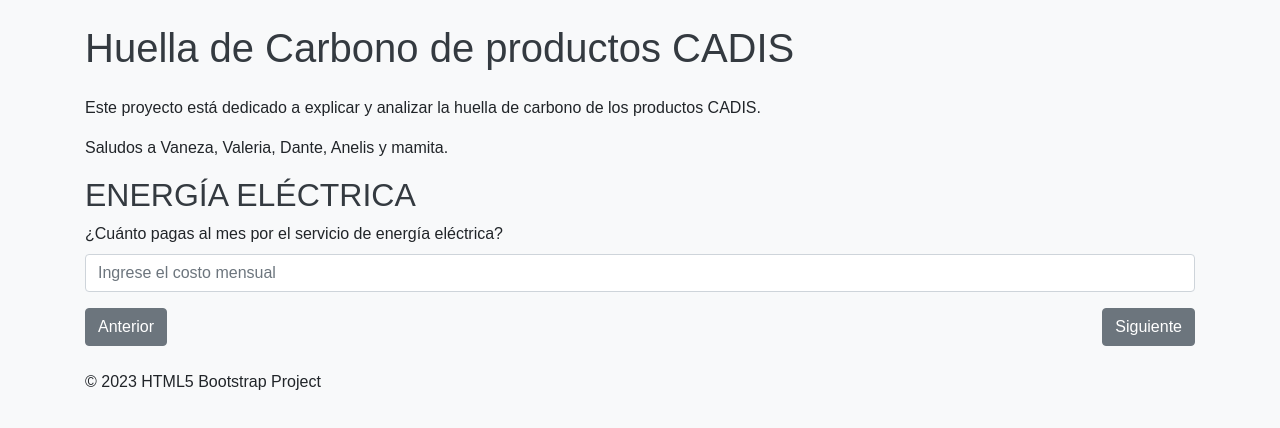
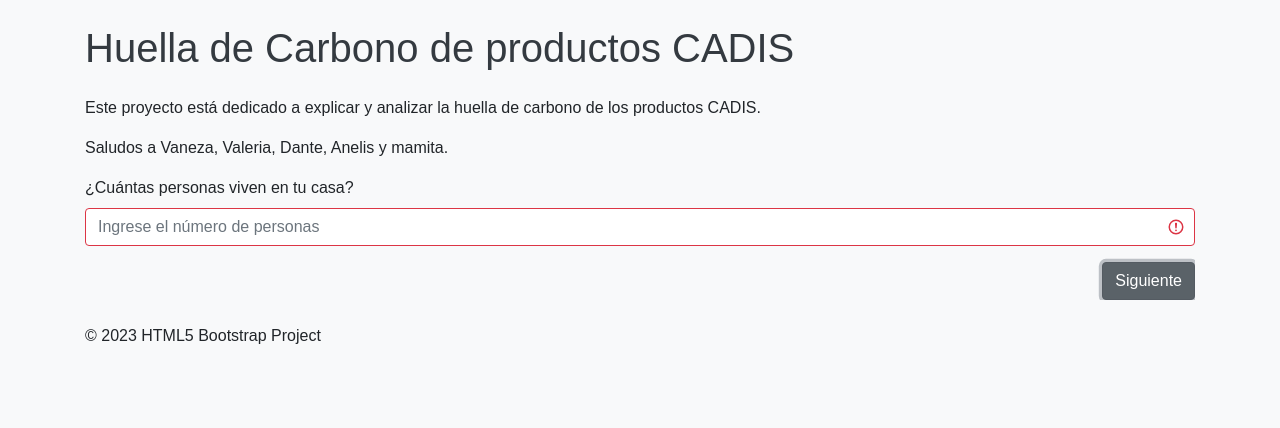
Before and after one commit to LeandraD7/html5-bootstrap-project, a website: page index.html in a window 1280 px wide. Both pictures are taken after a click on the button "Siguiente". Drawn offline with nearby package versions, Linux system fonts and the light colour scheme.

Commit message:
Implementar validación de entrada y navegación en el carrusel

```diff
--- a/index.html
+++ b/index.html
@@ -38,7 +38,7 @@
                             <input type="text" class="form-control" id="householdMembers" placeholder="Ingrese el número de personas" oninput="validateNumberInput(this)">
                         </div>
                         <div class="d-flex justify-content-end">
-                            <button class="btn btn-secondary" onclick="$('#carouselExampleIndicators').carousel('next')">Siguiente</button>
+                            <button class="btn btn-secondary" onclick="validateAndNext(this)">Siguiente</button>
                         </div>
                     </div>
                     <div class="carousel-item">
@@ -49,7 +49,7 @@
                         </div>
                         <div class="d-flex justify-content-between">
                             <button class="btn btn-secondary" onclick="$('#carouselExampleIndicators').carousel('prev')">Anterior</button>
-                            <button class="btn btn-secondary" onclick="$('#carouselExampleIndicators').carousel('next')">Siguiente</button>
+                            <button class="btn btn-secondary" onclick="validateAndNext(this)">Siguiente</button>
                         </div>
                     </div>
                     <div class="carousel-item">
@@ -61,7 +61,7 @@
                         </div>
                         <div class="d-flex justify-content-between">
                             <button class="btn btn-secondary" onclick="$('#carouselExampleIndicators').carousel('prev')">Anterior</button>
-                            <button class="btn btn-secondary" onclick="$('#carouselExampleIndicators').carousel('next')">Siguiente</button>
+                            <button class="btn btn-secondary" onclick="validateAndNext(this)">Siguiente</button>
                         </div>
                     </div>
                     <div class="carousel-item">
@@ -72,7 +72,7 @@
                         </div>
                         <div class="d-flex justify-content-between">
                             <button class="btn btn-secondary" onclick="$('#carouselExampleIndicators').carousel('prev')">Anterior</button>
-                            <button class="btn btn-secondary" onclick="$('#carouselExampleIndicators').carousel('next')">Siguiente</button>
+                            <button class="btn btn-secondary" onclick="validateAndNext(this)">Siguiente</button>
                         </div>
                     </div>
                     <div class="carousel-item">
@@ -83,7 +83,7 @@
                         </div>
                         <div class="d-flex justify-content-between">
                             <button class="btn btn-secondary" onclick="$('#carouselExampleIndicators').carousel('prev')">Anterior</button>
-                            <button class="btn btn-secondary" onclick="$('#carouselExampleIndicators').carousel('next')">Siguiente</button>
+                            <button class="btn btn-secondary" onclick="validateAndNext(this)">Siguiente</button>
                         </div>
                     </div>
                     <div class="carousel-item">
@@ -93,7 +93,7 @@
                         </div>
                         <div class="d-flex justify-content-between">
                             <button class="btn btn-secondary" onclick="$('#carouselExampleIndicators').carousel('prev')">Anterior</button>
-                            <button class="btn btn-secondary" onclick="$('#carouselExampleIndicators').carousel('next')">Siguiente</button>
+                            <button class="btn btn-secondary" onclick="validateAndNext(this)">Siguiente</button>
                         </div>
                     </div>
                     <div class="carousel-item">
@@ -103,7 +103,7 @@
                         </div>
                         <div class="d-flex justify-content-between">
                             <button class="btn btn-secondary" onclick="$('#carouselExampleIndicators').carousel('prev')">Anterior</button>
-                            <button class="btn btn-secondary" onclick="$('#carouselExampleIndicators').carousel('next')">Siguiente</button>
+                            <button class="btn btn-secondary" onclick="validateAndNext(this)">Siguiente</button>
                         </div>
                     </div>
                     <div class="carousel-item">
@@ -113,20 +113,21 @@
                         </div>
                         <div class="d-flex justify-content-between">
                             <button class="btn btn-secondary" onclick="$('#carouselExampleIndicators').carousel('prev')">Anterior</button>
-                            <button class="btn btn-secondary" onclick="$('#carouselExampleIndicators').carousel('next')">Siguiente</button>
+                            <button class="btn btn-secondary" onclick="validateAndNext(this)">Siguiente</button>
 
                         </div>
                     </div>
                     <div class="carousel-item">
                         <button class="btn btn-primary" onclick="calculateCarbonFootprint()">Calcular Huella de Carbono</button>
-
+                    </div>
+                    <div class="carousel-item">
+                        <div id="resultSlide" class="text-center">
+                            <h2>Resultado de Huella de Carbono</h2>
+                            <p id="result"></p>
+                        </div>
+                    </div>
                 </div>
 
-                </div>
-
-            </div>
-            <div class="mt-3">
-                <p id="result"></p>
             </div>
         </main>
         <footer class="mt-4">
@@ -144,7 +145,6 @@
     }
 
     function calculateCarbonFootprint() {
-            debugger
         const householdMembers = parseFloat(document.getElementById('householdMembers').value);
         const electricityCost = parseFloat(document.getElementById('electricityCost').value);
         const waterCost = parseFloat(document.getElementById('waterCost').value);
@@ -189,6 +189,30 @@
         }());
     }
 
+    function validateAndNext(button) {
+        const currentSlide = button.closest('.carousel-item');
+        const inputs = currentSlide.querySelectorAll('input');
+        let allValid = true;
+
+        inputs.forEach(input => {
+            const inputId = input.id;
+            const isOptional = inputId === 'fuelCost' || inputId === 'publicTransportUsage' || inputId === 'domesticFlights' || inputId === 'internationalFlights';
+
+            if (!isOptional && input.value.trim() === '') {
+                allValid = false;
+                input.classList.add('is-invalid');
+            } else {
+                input.classList.remove('is-invalid');
+            }
+        });
+
+        if (allValid) {
+            $('#carouselExampleIndicators').carousel('next');
+        } else {
+            alert('Por favor, complete todos los campos obligatorios.');
+        }
+    }
+
     document.addEventListener('keydown', function(event) {
         if (event.key === 'Enter') {
             event.preventDefault();
```
Lines whose indentation alone changed are shown as unchanged.
